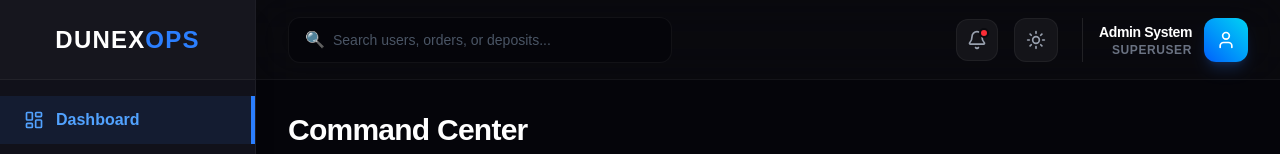
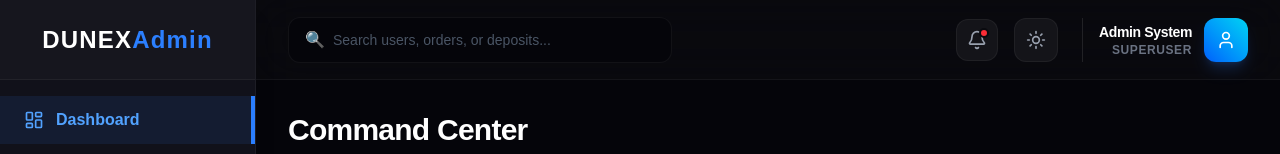
Before and after one commit to Rozthegray/dunex-frontend, a Next.js app: page /admin in a window 1280 px wide. Shown: the top 154 px of the page. Built offline with nearby package versions, Linux system fonts and the light colour scheme; no server answers; sample sign-in values are in the browser's storage.

Commit message:
Update layout.tsx

```diff
--- a/src/app/admin/layout.tsx
+++ b/src/app/admin/layout.tsx
@@ -52,7 +52,7 @@ export default function AdminLayout({ children }: { children: React.ReactNode })
         <aside className="w-64 bg-white dark:bg-[#11111a] text-gray-700 dark:text-[#9899ac] flex flex-col shadow-xl z-20 border-r border-gray-200 dark:border-white/5 transition-colors duration-300">
           <div className="h-20 flex items-center justify-center border-b border-gray-200 dark:border-white/5 bg-gray-50 dark:bg-white/[0.02]">
             <h1 className="text-gray-900 dark:text-white text-2xl font-black tracking-wider text-center">
-              DUNEX<span className="text-blue-600 dark:text-blue-500">OPS</span>
+              DUNEX<span className="text-blue-600 dark:text-blue-500">Admin</span>
             </h1>
           </div>
 
```
